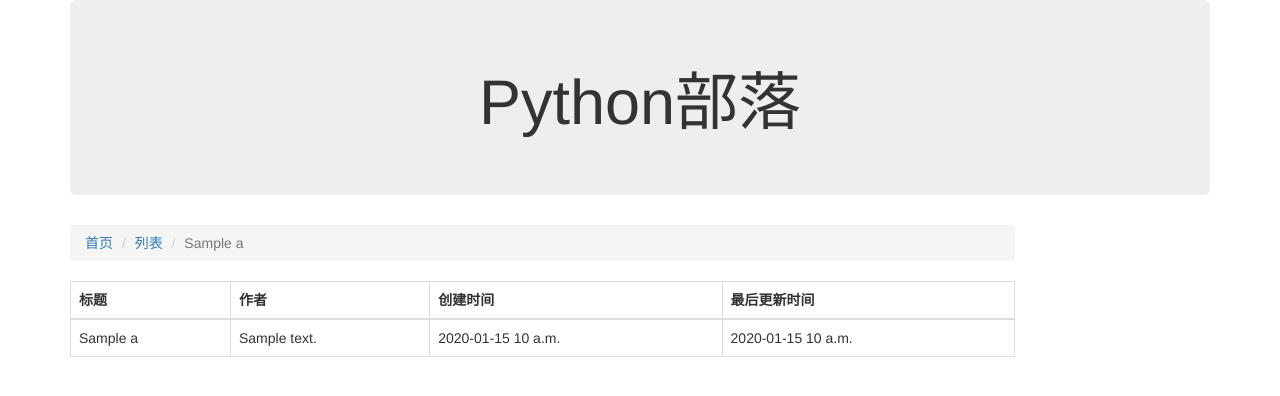
After one commit to yidagege/python3.5DemoTest, a Django app: template article/templates/article_detail.html in a window 1280 px wide. The commit adds this page. Shown: the top 396 px of the page. Run offline with Django 3.2, Linux system fonts and the light colour scheme; the template is opened without the code that fills it: most values are stand-ins (such as "Sample title", 1, 10 or a date in 2020); some libraries are stand-ins or nearby versions.

Commit message:
detail.html

```diff
--- /dev/null
+++ b/article/templates/article_detail.html
@@ -0,0 +1,28 @@
+{% extends "base.html" %}
+{% block content %}
+
+<ol class="breadcrumb">
+	<li><a href="/">首页</a></li>
+	<li><a href="/">列表</a></li>
+	<!-- /article/list/{{block.id}} -->
+	<li class="active">{{a.title}}</li>
+</ol>
+<table class="table table-bordered">
+	<thead>
+		<tr>
+			<th>标题</th>
+			<th>作者</th>
+			<th>创建时间</th>
+			<th>最后更新时间</th>
+		</tr>
+	</thead>
+	<tbody>
+		<tr>
+			<td>{{ a.title }}</a></td>
+			<td>{{ a.content }}</td>
+			<td>{{ a.create_timestamp|date:"Y-m-d P" }}</td>
+			<td>{{ a.last_update_timestamp|date:"Y-m-d P" }}</td>
+		</tr>
+	</tbody>
+</table>
+{% endblock %}
--- a/article/templates/article_list.html
+++ b/article/templates/article_list.html
@@ -17,7 +17,7 @@
 	<tbody>
 		{% for article in articles %}
 		<tr>
-			<td>{{ article.title }}</td>
+			<td><a href="/article/detail/{{article.id}}">{{ article.title }}</a></td>
 			<td>{{ article.content }}</td>
 			<td>{{ article.create_timestamp|date:"Y-m-d P" }}</td>
 			<td>{{ article.last_update_timestamp|date:"Y-m-d P" }}</td>
--- a/article/templates/article_publish.html
+++ b/article/templates/article_publish.html
@@ -8,8 +8,6 @@
       <div class="alert alert-danger">{{field.label}}:{{ error }}
     {% endfor %}
   {% endif %}
-<!--   <div class="alert alert-danger">{{ error }}
-  </div> -->
 {% endfor %}
 <ol class="breadcrumb">
 	<li><a href="/">首页</a></li>
```
